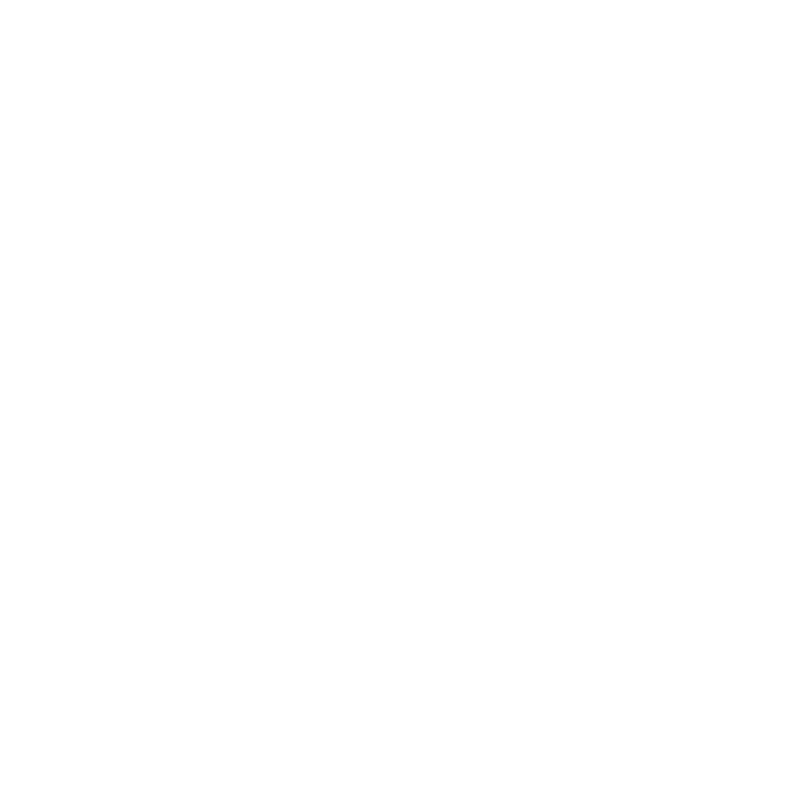
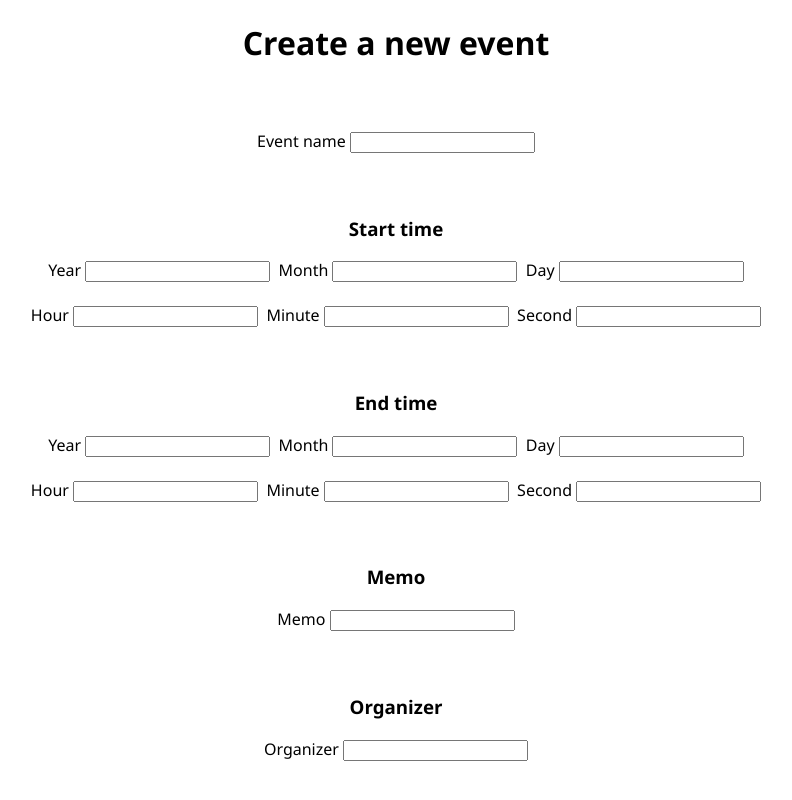
Before and after one commit to albertZhangTJ/CVWO_winter_assignment, a React (Create React App) app in the folder frontend/: page /create_event in a window 1280 px wide. Before the commit this address had no page. Shown: the top 800 px of the page, without its empty margins (244-1036 px from the left). Built offline with nearby package versions, Linux system fonts and the light colour scheme.

Commit message:
012320222308

```diff
--- a/frontend/src/App.tsx
+++ b/frontend/src/App.tsx
@@ -7,6 +7,7 @@
 import Register from './pages/Register';
 import View_month from './pages/View_month';
 import View_day from './pages/View_day';
+import Create_event from './pages/Create_event';
 
 const theme = createTheme({
     palette: {
@@ -25,6 +26,7 @@
                         <Route path="/view_month" element={<View_month />} />
                         <Route path="/view_day" element={<View_day />} />
                         <Route path="/" element={<Login />} />
+                        <Route path="/create_event" element={<Create_event />} />
                     </Routes>
                 </BrowserRouter>
             </ThemeProvider>
--- a/frontend/src/pages/Create_event.js
+++ b/frontend/src/pages/Create_event.js
@@ -1,10 +1,9 @@
 import LoginForm from '../components/LoginForm';
 import React, { useState } from 'react';
-import { parse_vcal, generate_vcal, add_null, set_year, set_month, set_date, set_hour, set_minute, set_second } from '../vcalendar_parser';
+import { parse_vcal, generate_vcal, add_null, set_year, set_month, set_day, set_hour, set_minute, set_second } from '../vcalendar_parser';
 import { Button } from '@material-ui/core';
 import { Link } from 'react-router-dom';
 import axios from 'axios';
-import { profile } from 'console';
 
 class Create_event extends React.Component{
     constructor(props) {
@@ -12,9 +11,9 @@
         this.state = {
             profile: {}
         }
-        profile.DTSTART="0000-00-00T00:00:00Z";
-        profile.DTEND="0000-00-00T00:00:00Z";
-        profile.DTSTAMP=new Date().toISOString();
+        this.state.profile.DTSTART="0000-00-00T00:00:00Z";
+        this.state.profile.DTEND="0000-00-00T00:00:00Z";
+        this.state.profile.DTSTAMP=new Date().toISOString();
         this.handleSummaryChange=this.handleSummaryChange.bind(this);
         this.handleDtstartYearChange=this.handleDtstartYearChange.bind(this);
         this.handleDtstartMonthChange=this.handleDtstartMonthChange.bind(this);
@@ -188,30 +187,87 @@
                   value={this.state.profile.SUMMARY}
                   onChange={this.handleSummaryChange} />
 
-                  <br/><br/>
+                  <br/><br/><br/>
 
                   <h3>Start time</h3>
 
                   <label for="syear"> Year </label>
                   <input type="text" id="syear" name="Year"
                   onChange={this.handleDtstartYearChange} />
-
+                  &nbsp;
                   <label for="smonth"> Month </label>
                   <input type="text" id="smonth" name="Month"
                   onChange={this.handleDtstartMonthChange} />
-
+                  &nbsp;
                   <label for="sday"> Day </label>
                   <input type="text" id="sday" name="Day"
                   onChange={this.handleDtstartDayChange} />
-
-                  <br/>
+                  <br/><br/>
 
                   <label for="shour"> Hour </label>
                   <input type="text" id="shour" name="Hour"
                   onChange={this.handleDtstartHourChange} />
+                  &nbsp;
+                  <label for="sminute"> Minute </label>
+                  <input type="text" id="sminute" name="Minute"
+                  onChange={this.handleDtstartMinuteChange} />
+                  &nbsp;
+                  <label for="ssecond"> Second </label>
+                  <input type="text" id="ssecond" name="Second"
+                  onChange={this.handleDtstartSecondChange} />
+
+                  <br/><br/><br/>
+
+                  <h3>End time</h3>
+
+                  <label for="eyear"> Year </label>
+                  <input type="text" id="eyear" name="Year"
+                  onChange={this.handleDtendYearChange} />
+                  &nbsp;
+                  <label for="emonth"> Month </label>
+                  <input type="text" id="emonth" name="Month"
+                  onChange={this.handleDtendMonthChange} />
+                  &nbsp;
+                  <label for="eday"> Day </label>
+                  <input type="text" id="eday" name="Day"
+                  onChange={this.handleDtendDayChange} />
 
                   <br/><br/>
 
+                  <label for="ehour"> Hour </label>
+                  <input type="text" id="ehour" name="Hour"
+                  onChange={this.handleDtendHourChange} />
+                  &nbsp;
+                  <label for="eminute"> Minute </label>
+                  <input type="text" id="eminute" name="Minute"
+                  onChange={this.handleDtendMinuteChange} />
+                  &nbsp;
+                  <label for="esecond"> Second </label>
+                  <input type="text" id="esecond" name="Second"
+                  onChange={this.handleDtendSecondChange} />
+
+                  <br/><br/><br/>
+
+                  <h3>Memo</h3>
+                  <label for="memo"> Memo </label>
+                  <input type="text" id="memo" name="Memo"
+                  onChange={this.handleDescriptionChange} />
+
+                  <br/><br/><br/>
+
+                  <h3>Organizer</h3>
+                  <label for="org"> Organizer </label>
+                  <input type="text" id="org" name="Organizer"
+                  onChange={this.handleOrganizerChange} />
+
+                  <br/><br/><br/>
+
+                  <h3>Contact</h3>
+                  <label for="mail"> E-mail </label>
+                  <input type="text" id="mail" name="email"
+                  onChange={this.handleMailtoChange} />
+
+                  <br/><br/><br/>
                   <input type="submit" value="Submit" />
               </form>
               </div>
```
